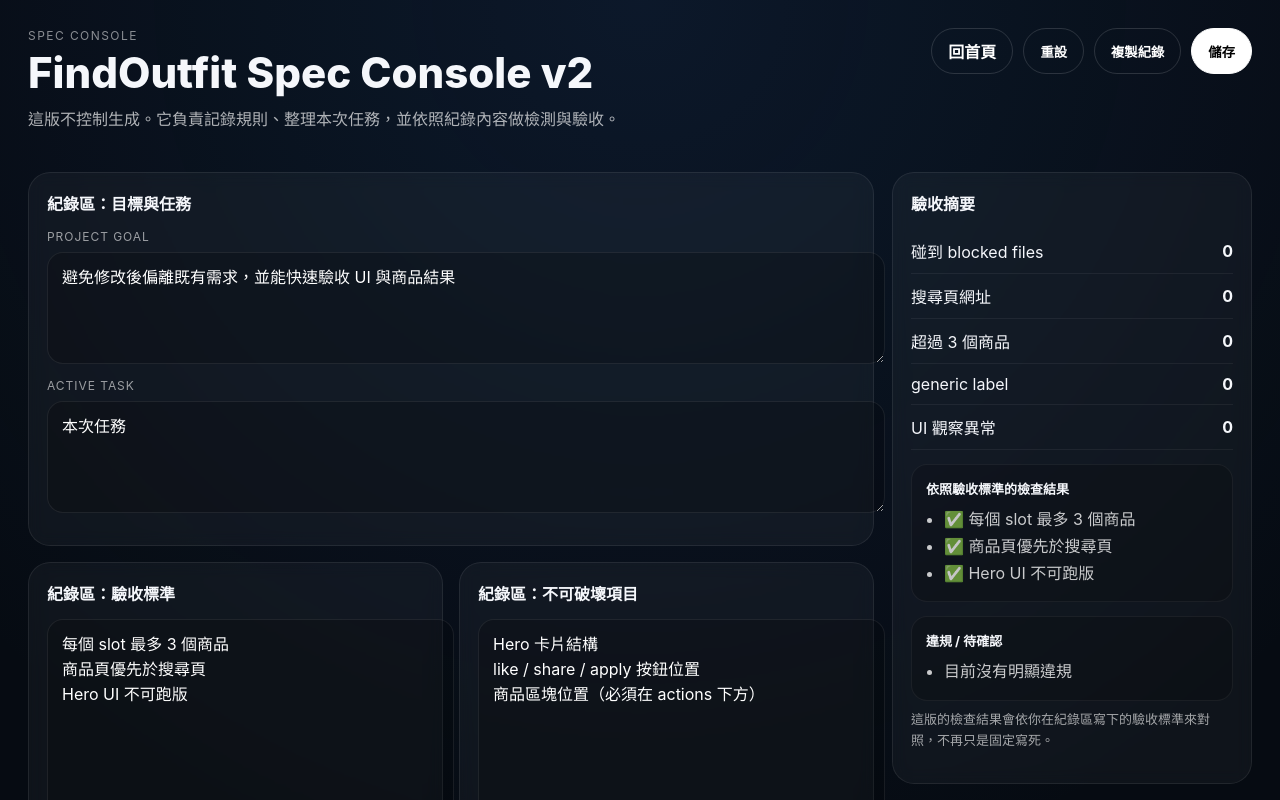
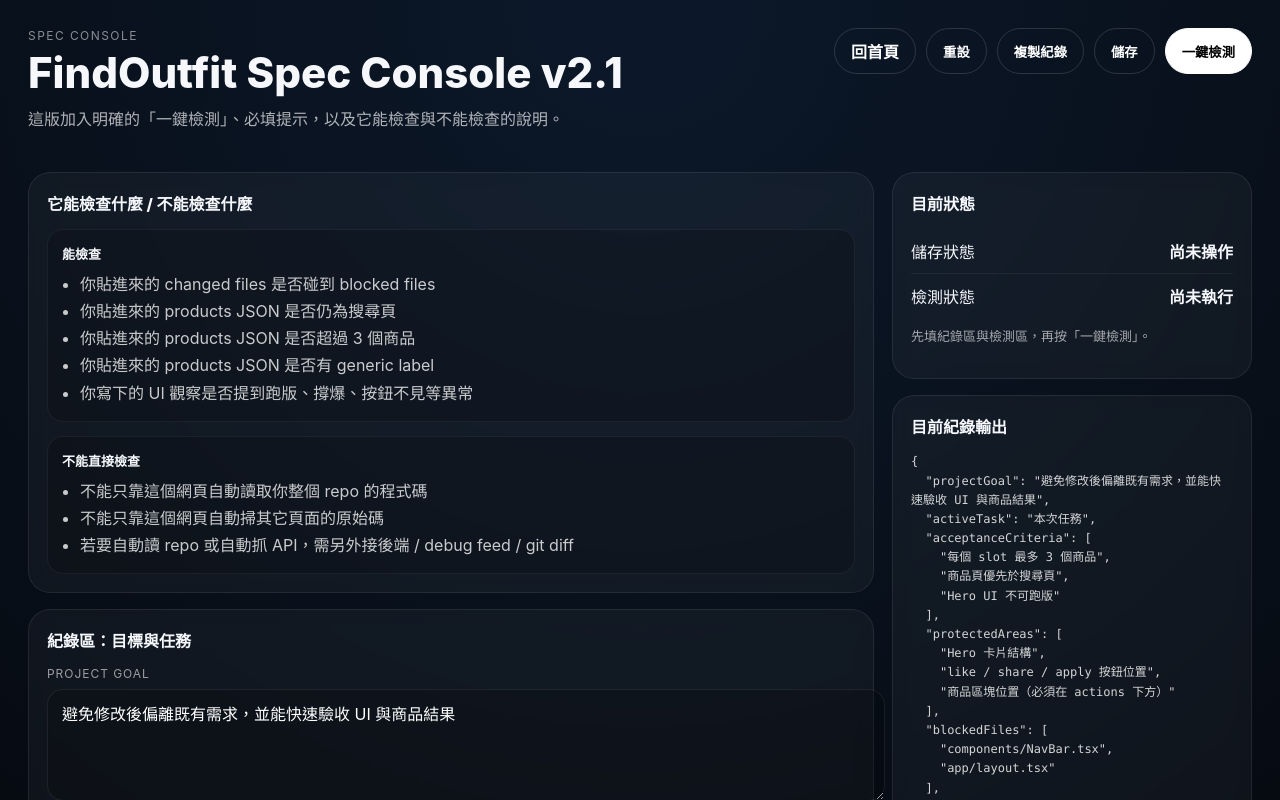
Before and after one commit to howeasyshare-glitch/simon, a Next.js app: page /spec-console in a window 1280 px wide. Shown: the top 800 px of the page. Built offline with nearby package versions, Linux system fonts and the light colour scheme.

Commit message:
Update page.tsx

```diff
--- a/app/spec-console/page.tsx
+++ b/app/spec-console/page.tsx
@@ -18,7 +18,20 @@ type RecordState = {
   uiObservationsText: string;
 };
 
-const STORAGE_KEY = "findoutfit_spec_console_v2";
+type DetectionResult = {
+  ranAt: string;
+  missingFields: string[];
+  touchedBlockedFiles: string[];
+  productSearchUrlCount: number;
+  productTooManyCandidates: number;
+  productGenericCount: number;
+  productIssues: string[];
+  uiIssues: string[];
+  acceptanceChecks: Array<{ label: string; status: true | false | null }>;
+  summary: string[];
+};
+
+const STORAGE_KEY = "findoutfit_spec_console_v21";
 
 const DEFAULT_STATE: RecordState = {
   projectGoal: "避免修改後偏離既有需求，並能快速驗收 UI 與商品結果",
@@ -90,9 +103,96 @@ function parseProductsJson(raw: string) {
   }
 }
 
+function detectFromState(state: RecordState): DetectionResult {
+  const changedFiles = splitLines(state.changedFilesText);
+  const blockedFiles = uniq(state.blockedFiles);
+  const touchedBlockedFiles = changedFiles.filter((file) => blockedFiles.includes(file));
+
+  const missingFields: string[] = [];
+  if (!state.activeTask.trim()) missingFields.push("ACTIVE TASK");
+  if (!state.acceptanceCriteria.length) missingFields.push("ACCEPTANCE CRITERIA");
+  if (!state.requiredChecks.length) missingFields.push("REQUIRED CHECKS");
+  if (!changedFiles.length) missingFields.push("CHANGED FILES");
+
+  const wantsProductCheck = state.requiredChecks.some((x) => /products|搜尋頁|slot|generic/i.test(x));
+  const wantsUICheck = state.requiredChecks.some((x) => /ui|跑版|按鈕|畫面/i.test(x));
+  if (wantsProductCheck && !state.productsJsonText.trim()) missingFields.push("PRODUCTS JSON");
+  if (wantsUICheck && !state.uiObservationsText.trim()) missingFields.push("UI OBSERVATIONS");
+
+  const productGroups = parseProductsJson(state.productsJsonText);
+  let productSearchUrlCount = 0;
+  let productTooManyCandidates = 0;
+  let productGenericCount = 0;
+  const productIssues: string[] = [];
+
+  productGroups.forEach((group: any, idx: number) => {
+    const slot = group?.slot || `group_${idx + 1}`;
+    const label = group?.label || "";
+    const description = group?.description || "";
+    const candidates = Array.isArray(group?.candidates) ? group.candidates : [];
+
+    if (candidates.length > 3) {
+      productTooManyCandidates += 1;
+      productIssues.push(`${slot} 超過 3 個商品`);
+    }
+
+    if (isGenericWord(label) || isGenericWord(description)) {
+      productGenericCount += 1;
+      productIssues.push(`${slot} 使用過於泛的 label/description`);
+    }
+
+    candidates.forEach((c: any, i: number) => {
+      if (isSearchUrl(c?.product_url || c?.url)) {
+        productSearchUrlCount += 1;
+        productIssues.push(`${slot} 第 ${i + 1} 個候選仍為搜尋頁`);
+      }
+    });
+  });
+
+  const obs = state.uiObservationsText.toLowerCase();
+  const uiIssues: string[] = [];
+  if (obs.includes("跑版")) uiIssues.push("UI 觀察提到：跑版");
+  if (obs.includes("撐爆")) uiIssues.push("UI 觀察提到：區塊撐爆");
+  if (obs.includes("按鈕不見")) uiIssues.push("UI 觀察提到：按鈕不見");
+  if (obs.includes("選單不見")) uiIssues.push("UI 觀察提到：選單不見");
+  if (obs.includes("超出")) uiIssues.push("UI 觀察提到：內容超出範圍");
+
+  const acceptanceChecks = state.acceptanceCriteria.map((item) => ({
+    label: item,
+    status:
+      item.includes("最多 3 個商品")
+        ? productTooManyCandidates === 0
+        : item.includes("商品頁優先於搜尋頁")
+        ? productSearchUrlCount === 0
+        : item.includes("Hero UI 不可跑版")
+        ? uiIssues.length === 0
+        : null,
+  }));
+
+  const summary = uniq([
+    ...touchedBlockedFiles.map((file) => `碰到 blocked file：${file}`),
+    ...productIssues,
+    ...uiIssues,
+  ]);
+
+  return {
+    ranAt: new Date().toLocaleString(),
+    missingFields: uniq(missingFields),
+    touchedBlockedFiles,
+    productSearchUrlCount,
+    productTooManyCandidates,
+    productGenericCount,
+    productIssues: uniq(productIssues),
+    uiIssues: uniq(uiIssues),
+    acceptanceChecks,
+    summary,
+  };
+}
+
 export default function SpecConsolePage() {
   const [state, setState] = useState<RecordState>(DEFAULT_STATE);
   const [savedText, setSavedText] = useState("");
+  const [result, setResult] = useState<DetectionResult | null>(null);
 
   useEffect(() => {
     try {
@@ -126,95 +226,14 @@ export default function SpecConsolePage() {
   function resetAll() {
     setState(DEFAULT_STATE);
     localStorage.setItem(STORAGE_KEY, JSON.stringify(DEFAULT_STATE));
+    setResult(null);
     setSavedText("已重設");
     setTimeout(() => setSavedText(""), 1800);
   }
 
-  const changedFiles = useMemo(() => splitLines(state.changedFilesText), [state.changedFilesText]);
-  const blockedFiles = useMemo(() => uniq(state.blockedFiles), [state.blockedFiles]);
-  const touchedBlockedFiles = useMemo(
-    () => changedFiles.filter((file) => blockedFiles.includes(file)),
-    [changedFiles, blockedFiles]
-  );
-
-  const productGroups = useMemo(() => parseProductsJson(state.productsJsonText), [state.productsJsonText]);
-
-  const productDetection = useMemo(() => {
-    let searchUrlCount = 0;
-    let tooManyCandidates = 0;
-    let genericCount = 0;
-    const issues: string[] = [];
-
-    productGroups.forEach((group: any, idx: number) => {
-      const slot = group?.slot || `group_${idx + 1}`;
-      const label = group?.label || "";
-      const description = group?.description || "";
-      const candidates = Array.isArray(group?.candidates) ? group.candidates : [];
-
-      if (candidates.length > 3) {
-        tooManyCandidates += 1;
-        issues.push(`${slot} 超過 3 個商品`);
+  function runDetection() {
+    setResult(detectFromState(state));
   }
-
-      if (isGenericWord(label) || isGenericWord(description)) {
-        genericCount += 1;
-        issues.push(`${slot} 使用過於泛的 label/description`);
-      }
-
-      candidates.forEach((c: any, i: number) => {
-        if (isSearchUrl(c?.product_url || c?.url)) {
-          searchUrlCount += 1;
-          issues.push(`${slot} 第 ${i + 1} 個候選仍為搜尋頁`);
-        }
-      });
-    });
-
-    return {
-      searchUrlCount,
-      tooManyCandidates,
-      genericCount,
-      issues: uniq(issues),
-    };
-  }, [productGroups]);
-
-  const uiIssues = useMemo(() => {
-    const obs = state.uiObservationsText.toLowerCase();
-    const issues: string[] = [];
-
-    if (obs.includes("跑版")) issues.push("UI 觀察提到：跑版");
-    if (obs.includes("撐爆")) issues.push("UI 觀察提到：區塊撐爆");
-    if (obs.includes("按鈕不見")) issues.push("UI 觀察提到：按鈕不見");
-    if (obs.includes("選單不見")) issues.push("UI 觀察提到：選單不見");
-    if (obs.includes("超出")) issues.push("UI 觀察提到：內容超出範圍");
-
-    return uniq(issues);
-  }, [state.uiObservationsText]);
-
-  const derivedChecks = useMemo(() => {
-    const checks = state.acceptanceCriteria.map((item) => ({
-      label: item,
-      status:
-        item.includes("最多 3 個商品")
-          ? productDetection.tooManyCandidates === 0
-          : item.includes("商品頁優先於搜尋頁")
-          ? productDetection.searchUrlCount === 0
-          : item.includes("Hero UI 不可跑版")
-          ? uiIssues.length === 0
-          : null,
-    }));
-
-    return checks;
-  }, [state.acceptanceCriteria, productDetection, uiIssues]);
-
-  const summary = useMemo(() => {
-    const violations: string[] = [];
-
-    touchedBlockedFiles.forEach((file) => violations.push(`碰到 blocked file：${file}`));
-    productDetection.issues.forEach((item) => violations.push(item));
-    uiIssues.forEach((item) => violations.push(item));
-
-    return uniq(violations);
-  }, [touchedBlockedFiles, productDetection, uiIssues]);
 
   const recordExport = useMemo(() => {
     return JSON.stringify(
@@ -246,9 +265,9 @@ export default function SpecConsolePage() {
       <div className={styles.specTopbar}>
         <div>
           <div className={styles.specEyebrow}>Spec Console</div>
-          <h1 className={styles.specTitle}>FindOutfit Spec Console v2</h1>
+          <h1 className={styles.specTitle}>FindOutfit Spec Console v2.1</h1>
           <p className={styles.specSub}>
-            這版不控制生成。它負責記錄規則、整理本次任務，並依照紀錄內容做檢測與驗收。
+            這版加入明確的「一鍵檢測」、必填提示，以及它能檢查與不能檢查的說明。
           </p>
         </div>
 
@@ -256,12 +275,35 @@ export default function SpecConsolePage() {
           <Link href="/" className={styles.secondaryBtn}>回首頁</Link>
           <button type="button" className={styles.secondaryBtn} onClick={resetAll}>重設</button>
           <button type="button" className={styles.secondaryBtn} onClick={copyRecord}>複製紀錄</button>
-          <button type="button" className={styles.primaryBtn} onClick={save}>儲存</button>
+          <button type="button" className={styles.secondaryBtn} onClick={save}>儲存</button>
+          <button type="button" className={styles.primaryBtn} onClick={runDetection}>一鍵檢測</button>
         </div>
       </div>
 
       <section className={styles.specGrid}>
         <div className={styles.specMain}>
+          <div className={styles.specCard}>
+            <div className={styles.specCardTitle}>它能檢查什麼 / 不能檢查什麼</div>
+            <div className={styles.specInfoBox}>
+              <div className={styles.specInfoTitle}>能檢查</div>
+              <ul className={styles.specList}>
+                <li>你貼進來的 changed files 是否碰到 blocked files</li>
+                <li>你貼進來的 products JSON 是否仍為搜尋頁</li>
+                <li>你貼進來的 products JSON 是否超過 3 個商品</li>
+                <li>你貼進來的 products JSON 是否有 generic label</li>
+                <li>你寫下的 UI 觀察是否提到跑版、撐爆、按鈕不見等異常</li>
+              </ul>
+            </div>
+            <div className={styles.specInfoBox}>
+              <div className={styles.specInfoTitle}>不能直接檢查</div>
+              <ul className={styles.specList}>
+                <li>不能只靠這個網頁自動讀取你整個 repo 的程式碼</li>
+                <li>不能只靠這個網頁自動掃其它頁面的原始碼</li>
+                <li>若要自動讀 repo 或自動抓 API，需另外接後端 / debug feed / git diff</li>
+              </ul>
+            </div>
+          </div>
+
           <div className={styles.specCard}>
             <div className={styles.specCardTitle}>紀錄區：目標與任務</div>
             <label className={styles.specField}>
@@ -332,7 +374,7 @@ export default function SpecConsolePage() {
 
           <div className={styles.specCard}>
             <div className={styles.specCardTitle}>檢測區：Changed Files</div>
-            <p className={styles.specMiniHint}>把本次實際改動的檔案一行一個貼進來，用來檢查是否碰到 blocked files。</p>
+            <p className={styles.specMiniHint}>必填。把本次實際改動的檔案一行一個貼進來，用來檢查是否碰到 blocked files。</p>
             <textarea
               className={styles.specTextareaTall}
               value={state.changedFilesText}
@@ -343,7 +385,7 @@ export default function SpecConsolePage() {
 
           <div className={styles.specCard}>
             <div className={styles.specCardTitle}>檢測區：Products JSON</div>
-            <p className={styles.specMiniHint}>把 products API 回傳的 JSON 或 products 陣列貼進來，用來檢查搜尋頁比例、slot 數量與 generic label。</p>
+            <p className={styles.specMiniHint}>若你的 required checks 或 acceptance criteria 有商品相關檢查，這欄就必填。</p>
             <textarea
               className={styles.specTextareaTall}
               value={state.productsJsonText}
@@ -354,7 +396,7 @@ export default function SpecConsolePage() {
 
           <div className={styles.specCard}>
             <div className={styles.specCardTitle}>檢測區：UI 觀察</div>
-            <p className={styles.specMiniHint}>把你觀察到的 UI 結果簡單記錄，例如：跑版、撐爆、按鈕不見。</p>
+            <p className={styles.specMiniHint}>若你的 required checks 或 acceptance criteria 有 UI 檢查，這欄就必填。</p>
             <textarea
               className={styles.specTextareaTall}
               value={state.uiObservationsText}
@@ -366,34 +408,55 @@ export default function SpecConsolePage() {
 
         <aside className={styles.specSide}>
           <div className={styles.specStatusCard}>
-            <div className={styles.specCardTitle}>驗收摘要</div>
+            <div className={styles.specCardTitle}>目前狀態</div>
+            <div className={styles.specStatusRow}>
+              <span>儲存狀態</span>
+              <strong>{savedText || "尚未操作"}</strong>
+            </div>
+            <div className={styles.specStatusRow}>
+              <span>檢測狀態</span>
+              <strong>{result ? `已於 ${result.ranAt}` : "尚未執行"}</strong>
+            </div>
+
+            {result ? (
+              <>
+                <div className={styles.specInfoBox}>
+                  <div className={styles.specInfoTitle}>檢測前置條件</div>
+                  <ul className={styles.specList}>
+                    {result.missingFields.length ? (
+                      result.missingFields.map((item) => <li key={item}>缺少：{item}</li>)
+                    ) : (
+                      <li>必填資料完整，可以正常檢測</li>
+                    )}
+                  </ul>
+                </div>
 
                 <div className={styles.specStatusRow}>
                   <span>碰到 blocked files</span>
-              <strong>{touchedBlockedFiles.length}</strong>
+                  <strong>{result.touchedBlockedFiles.length}</strong>
                 </div>
                 <div className={styles.specStatusRow}>
                   <span>搜尋頁網址</span>
-              <strong>{productDetection.searchUrlCount}</strong>
+                  <strong>{result.productSearchUrlCount}</strong>
                 </div>
                 <div className={styles.specStatusRow}>
                   <span>超過 3 個商品</span>
-              <strong>{productDetection.tooManyCandidates}</strong>
+                  <strong>{result.productTooManyCandidates}</strong>
                 </div>
                 <div className={styles.specStatusRow}>
                   <span>generic label</span>
-              <strong>{productDetection.genericCount}</strong>
+                  <strong>{result.productGenericCount}</strong>
                 </div>
                 <div className={styles.specStatusRow}>
                   <span>UI 觀察異常</span>
-              <strong>{uiIssues.length}</strong>
+                  <strong>{result.uiIssues.length}</strong>
                 </div>
 
                 <div className={styles.specInfoBox}>
                   <div className={styles.specInfoTitle}>依照驗收標準的檢查結果</div>
                   <ul className={styles.specList}>
-                {derivedChecks.length ? (
-                  derivedChecks.map((check) => (
+                    {result.acceptanceChecks.length ? (
+                      result.acceptanceChecks.map((check) => (
                         <li key={check.label}>
                           {check.status === true ? "✅" : check.status === false ? "❌" : "🟡"} {check.label}
                         </li>
@@ -407,13 +470,15 @@ export default function SpecConsolePage() {
                 <div className={styles.specInfoBox}>
                   <div className={styles.specInfoTitle}>違規 / 待確認</div>
                   <ul className={styles.specList}>
-                {summary.length ? summary.map((item) => <li key={item}>{item}</li>) : <li>目前沒有明顯違規</li>}
+                    {result.summary.length ? result.summary.map((item) => <li key={item}>{item}</li>) : <li>目前沒有明顯違規</li>}
                   </ul>
                 </div>
-
+              </>
+            ) : (
               <p className={styles.specHint}>
-              這版的檢查結果會依你在紀錄區寫下的驗收標準來對照，不再只是固定寫死。
+                先填紀錄區與檢測區，再按「一鍵檢測」。
               </p>
+            )}
           </div>
 
           <div className={styles.specPreviewCard}>
```
Lines whose indentation alone changed are shown as unchanged.
